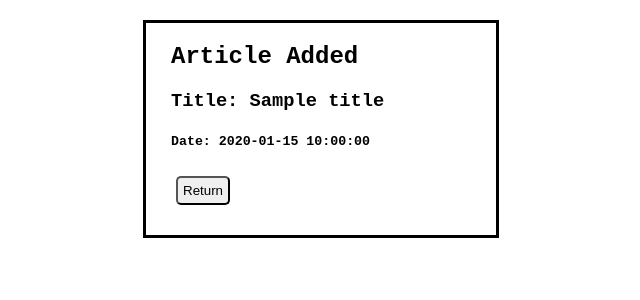
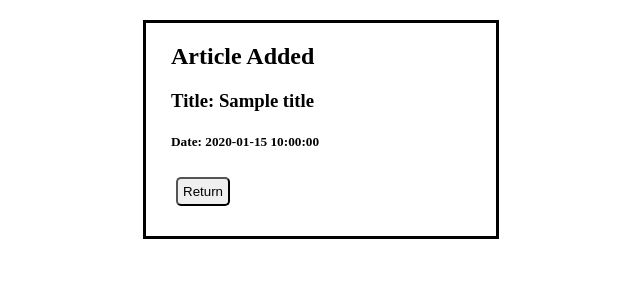
Before and after one commit to LewieJ08/personal_blog_web_app, a Flask app: template personal_blog_web_app/templates/new.html in a window 1280 px wide. Shown: the top 300 px of the page, without its empty margins (319-959 px from the left). Run offline with Flask 3, Linux system fonts and the light colour scheme; the template is opened without the code that fills it: most values are stand-ins (such as "Sample title", 1, 10 or a date in 2020).

Commit message:
update style.css

```diff
--- a/personal_blog_web_app/static/style.css
+++ b/personal_blog_web_app/static/style.css
@@ -8,24 +8,8 @@ div {
     padding: 25px;
     padding-top: 0px;
 }
- /* titles/subtitles */
 
-h1 {
-    font-family: 'Courier New', Courier, monospace;
-    text-align: left;
-}
-
-h2 {
-    font-family: 'Courier New', Courier, monospace;
-    text-align: left;
-}
-
-h3 {
-    font-family: 'Courier New', Courier, monospace;
-    text-align: left;
-}
-
-h5 {
+.text {
     font-family: 'Courier New', Courier, monospace;
     text-align: left;
 }
```
